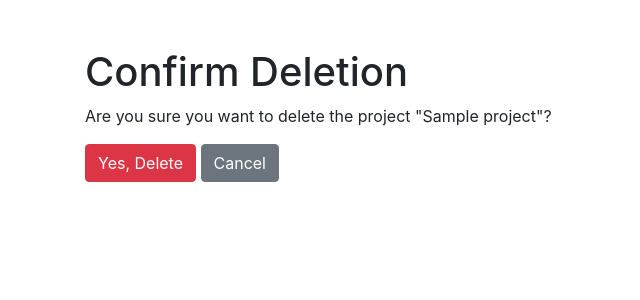
After one commit to 4b3c/toolboard, a Flask app: page /delete_project/1 in a window 1280 px wide. The commit adds this page. Shown: the top 300 px of the page, without its empty margins (0-640 px from the left). Run offline with Flask 3, Linux system fonts and the light colour scheme; tables that the repository leaves empty hold one stand-in row (values such as "Sample post"); some libraries are stand-ins or nearby versions.

Commit message:
fixed static folder not styles folder and added delete projects

```diff
--- a/app.py
+++ b/app.py
@@ -124,6 +124,22 @@ def edit_project(project_id):
 
     return render_template('/edit_project.html', tool_instances=tool_instances, project_id=project_id)
 
+@app.route('/delete_project/<int:project_id>', methods=['GET', 'POST'])
+def delete_project(project_id):
+    project = Project.query.get(project_id)
+    if request.method == 'POST':
+        if project:
+            for tool_instance in project.tool_instances:
+                db.session.delete(tool_instance)
+                db.session.commit()
+            db.session.delete(project)
+            db.session.commit()
+            flash('Project deleted successfully!', 'success')
+        else:
+            flash('Project not found.', 'danger')
+        return redirect(url_for('home'))
+
+    return render_template('delete_project.html', project=project)
 
 if __name__ == '__main__':
     app.run(debug=True)
--- /dev/null
+++ b/templates/delete_project.html
@@ -0,0 +1,23 @@
+<!DOCTYPE html>
+<html lang="en">
+<head>
+    <meta charset="UTF-8">
+    <meta name="viewport" content="width=device-width, initial-scale=1.0">
+    <title>Confirm Deletion</title>
+    <link rel="stylesheet" href="https://stackpath.bootstrapcdn.com/bootstrap/4.5.2/css/bootstrap.min.css">
+    <link rel="stylesheet" href="{{ url_for('static', filename='delete_project.css') }}">
+</head>
+<body>
+    <div class="container mt-5">
+        <h1>Confirm Deletion</h1>
+
+        <p>Are you sure you want to delete the project "{{ project.name }}"?</p>
+
+        <form method="POST">
+            <button type="submit" class="btn btn-danger">Yes, Delete</button>
+            <a href="{{ url_for('home') }}" class="btn btn-secondary">Cancel</a>
+        </form>
+    </div>
+
+</body>
+</html>
```
Also changed, not shown: templates/home.html (+29 -1 lines), static/create_project.css (renamed from styles/create_project.css), static/create_tool.css (added), static/delete_project.css (added), static/edit_project.css (renamed from styles/edit_project.css), static/home.css (renamed from styles/home.css), static/project.css (renamed from styles/project.css).
